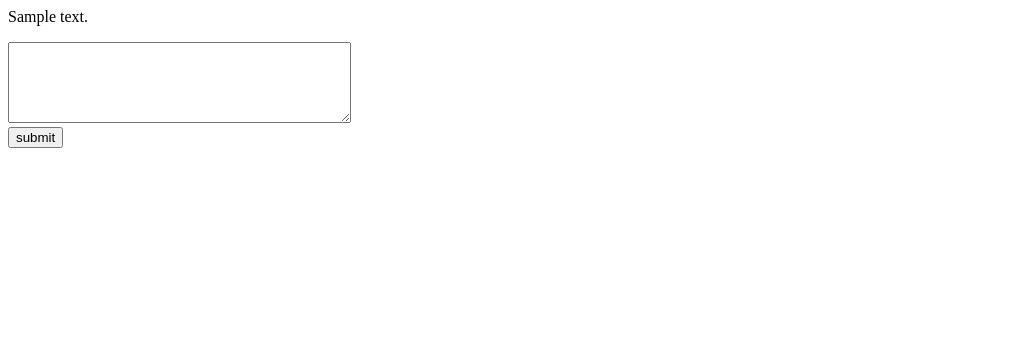
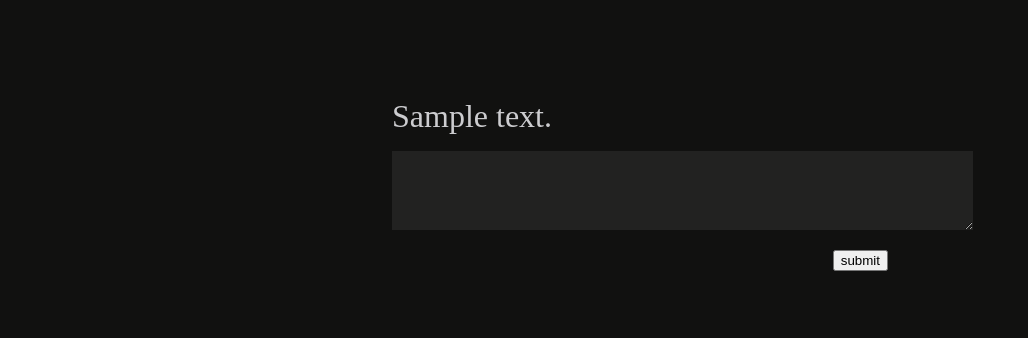
Before and after one commit to csmpls/koan, a Flask app: page / in a window 1280 px wide. Shown: the top 338 px of the page, without its empty margins (0-1028 px from the left). Run offline with Flask 2, Linux system fonts and the light colour scheme; tables that the repository leaves empty hold one stand-in row (values such as "Sample post"); some libraries are stand-ins or nearby versions.

Commit message:
clean style

```diff
--- /dev/null
+++ b/app/static/css/style.css
@@ -0,0 +1,19 @@
+body {
+	padding:7% 30%;
+	background: #111110;
+	color:#cccccf;
+}
+
+textarea {
+	background:#222221;
+	color:#eeeeef;
+	border:none;
+}
+
+#submitbutton {
+	float:right;
+}
+
+#post {
+	font-size:24pt;
+}
--- a/app/templates/body.html
+++ b/app/templates/body.html
@@ -2,6 +2,6 @@
 
 <p>
 
-<textarea cols="40" rows="5" id="koan_submission"></textarea>
+<textarea cols="70" rows="5" id="koan_submission"></textarea>
 <br>
-<input type="submit" value="submit" class = "submit">
+<div id="submitbutton"><input type="submit" value="submit" class = "submit"></div>
--- a/app/templates/index.html
+++ b/app/templates/index.html
@@ -11,6 +11,8 @@
 
 		<script src="http://code.jquery.com/jquery-1.11.0.min.js" type="text/javascript"></script>
 
+		<link rel="stylesheet" href="static/css/style.css" type="text/css">
+
 
 		<title> koan </title>
 
```
Also changed, not shown: app/flaskr.db.
